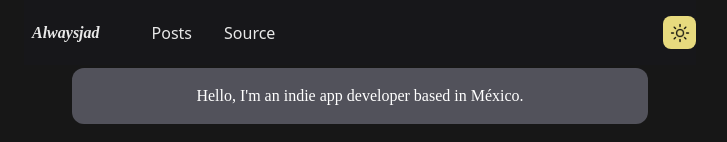
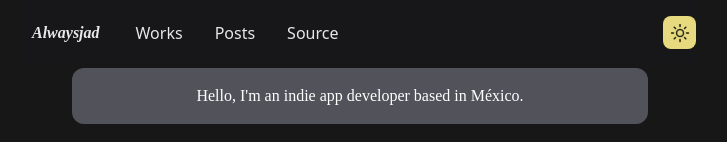
Before and after one commit to jad-delgadillo/alwaysjad-homepage, a Next.js app: page / in a window 1280 px wide. Shown: the top 142 px of the page, without its empty margins (280-1007 px from the left). Built offline with nearby package versions, Linux system fonts and the light colour scheme.

Commit message:
responsive design nav bar

```diff
--- a/components/navBar.tsx
+++ b/components/navBar.tsx
@@ -14,7 +14,7 @@ const NavBar = () => {
                         </h1>
 
                         <Link href="/works" >
-                            <a className=" underline-offset-4 decoration-2 decoration-teal-300 hover:underline transition-all md:px-2 pl-7 :block hidden">
+                            <a className=" underline-offset-4 decoration-2 decoration-teal-300 hover:underline transition-all md:px-2 pl-7 md:block hidden">
                                 Works
                             </a>
                         </Link>
```
